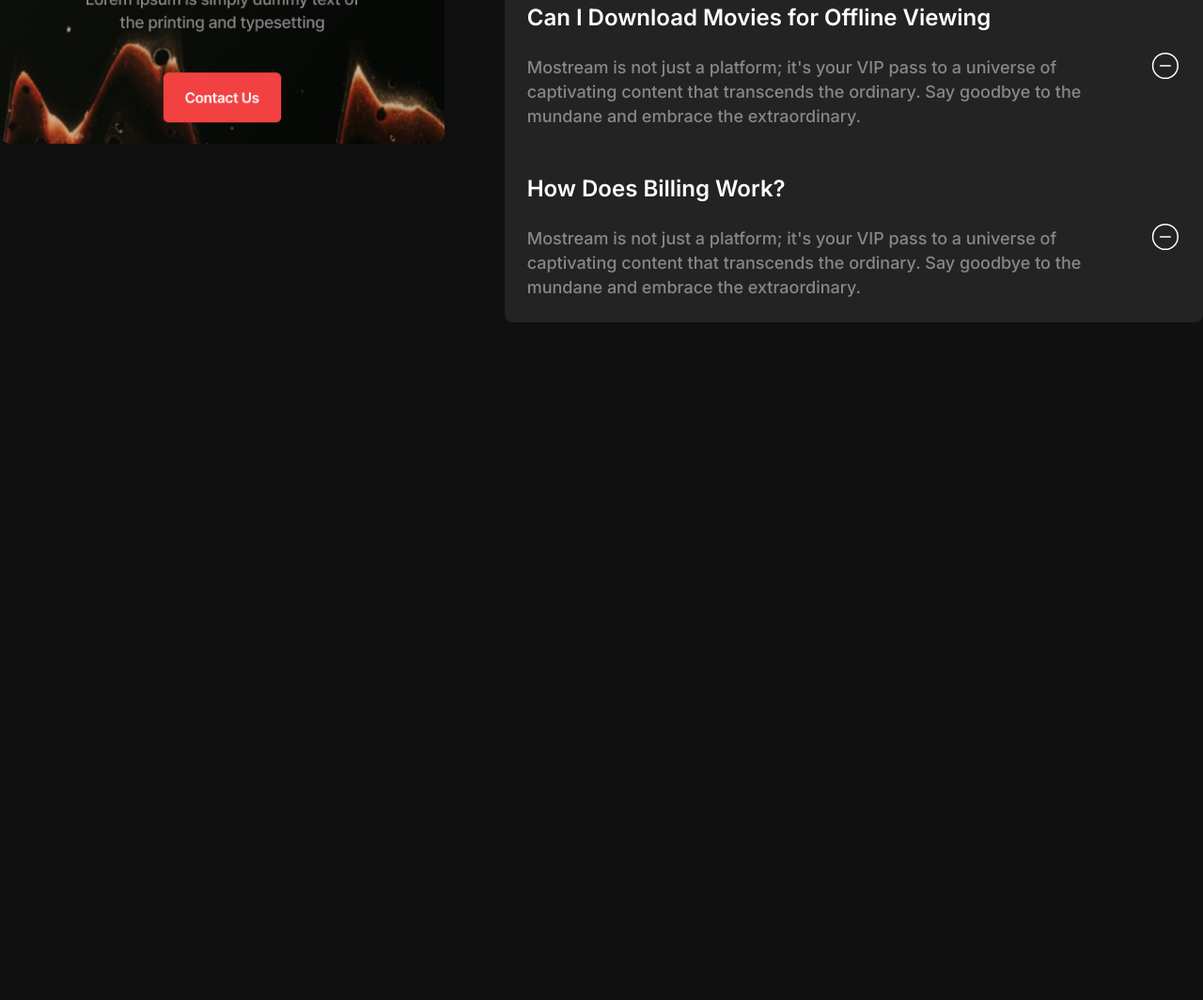
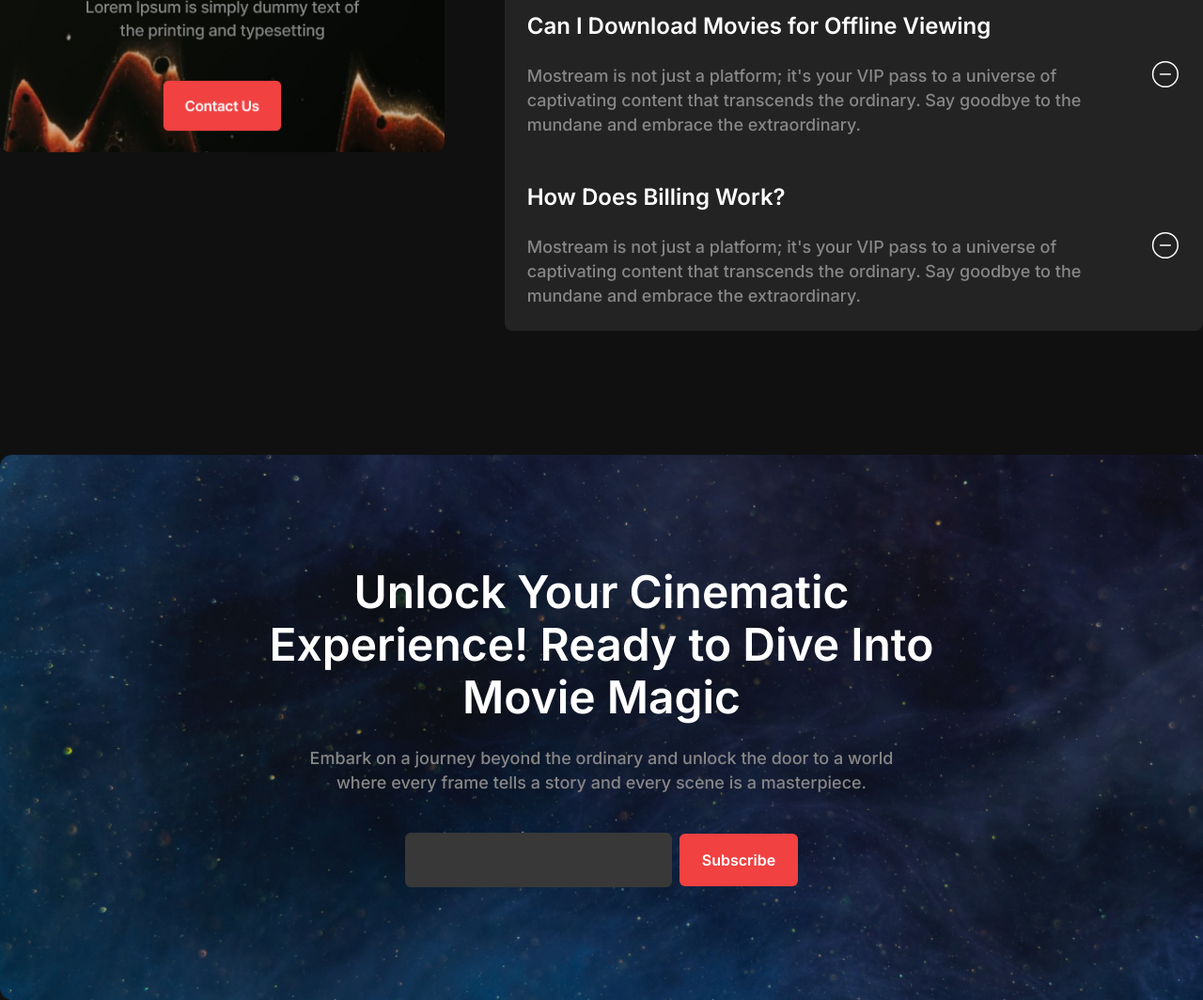
Before and after one commit to NATkachuk/Film-Streaming-Website, a plain HTML site: page index.html in a window 1280 px wide. Shown: the part 4952-6016 px from the top of the page at 94% size. Before the commit the page ends 5295 px from the top, so only its background shows below. Drawn offline with Linux system fonts and the light colour scheme.

Commit message:
section5 done

```diff
--- a/index.html
+++ b/index.html
@@ -216,6 +216,18 @@
                 </div>
             </div>
         </section>
+        <section class="section5">
+            <div class="section5-container">
+                <div class="section5-container__textbox">
+                    <h2 class="section5-container__textbox-title">Unlock Your Cinematic Experience! Ready to Dive Into Movie Magic</h2>
+                    <p class="section5-container__textbox-text">Embark on a journey beyond the ordinary and unlock the door to a world where every frame tells a story and every scene is a masterpiece.</p>
+                </div>
+                <div class="section5-container__buttons">
+                    <input type="email" class="section5-container__buttons-inp">
+                    <button class="section5-container__buttons-btn">Subscribe</button>
+                </div>
+            </div>
+        </section>
     </main>
 </body>
 </html>
--- a/scss/style.scss
+++ b/scss/style.scss
@@ -105,8 +105,8 @@ body{
             }
         }
         .section2{
-            margin-top: 120px;
-            @include flex(column, center, center, 40px);
+            padding: 120px 100px;
+            @include flex(column, flex-start, center, 40px);
             &__title{
                 @include Inter(48px, 600, 56px);
                 color: $main-color;
@@ -322,5 +322,51 @@ body{
                 }
             }
         }
+        .section5{
+            padding-top: 250px;
+            padding-bottom: 120px;
+            @include flex(column, center, center, 40px);
+            background-image: url(../image/png/space-back.png);
+            background-repeat: no-repeat;
+            background-size: cover;
+            &-container{
+                @include flex(column, center, center, 40px);
+                &__textbox{
+                    @include flex(column, center, center, 24px);
+                    &-title{
+                        @include Inter(48px, 600, 56px);
+                        color: $main-color;
+                        text-align: center;
+                        width: 61%;
+                    }
+                    &-text{
+                        @include Inter(18px, 500, 26px);
+                        color: $nav-color;
+                        text-align: center;
+                        width: 51%;
+                    }
+                }
+
+                &__buttons{
+                    @include flex(row, center, center, 8px);
+                    &-inp{
+                        padding: 16px 24px 16px 24px;
+                        background-color: $border-color;
+                        border: 1px solid rgb(56, 56, 56);
+                        border-radius: 6px;
+                        @include Inter(16px, 500, 24px);
+                        color: $main-color;
+                    }
+                    &-btn{
+                        @include flex(row, center, center, 10px);
+                        padding: 16px 24px 16px 24px;
+                        background-color: $secondary-color;
+                        border-radius: 6px;
+                        @include Inter(16px, 600, 24px);
+                        color: $main-color;
+                    }
+                }
+            }
+        }
     }
 }
```
Also changed, not shown: css/style.css, image/png/space-back.png (added).
